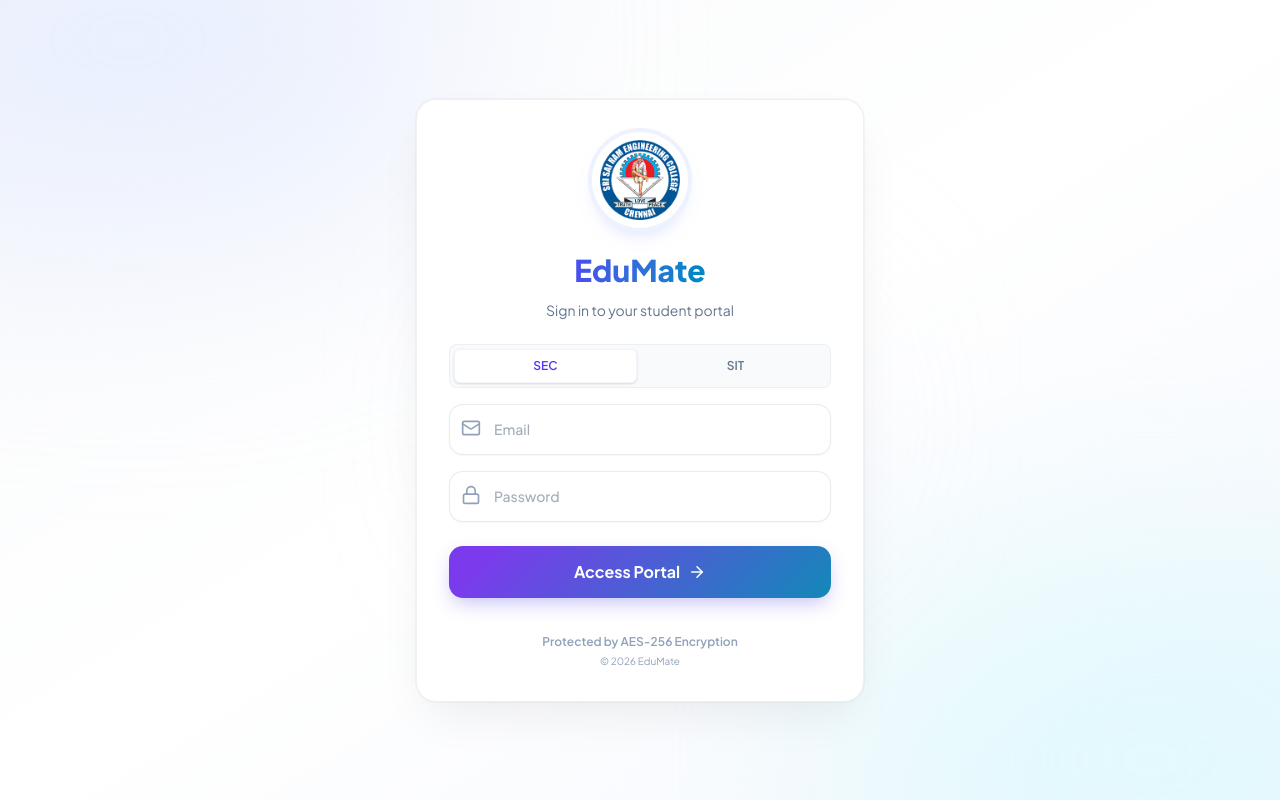
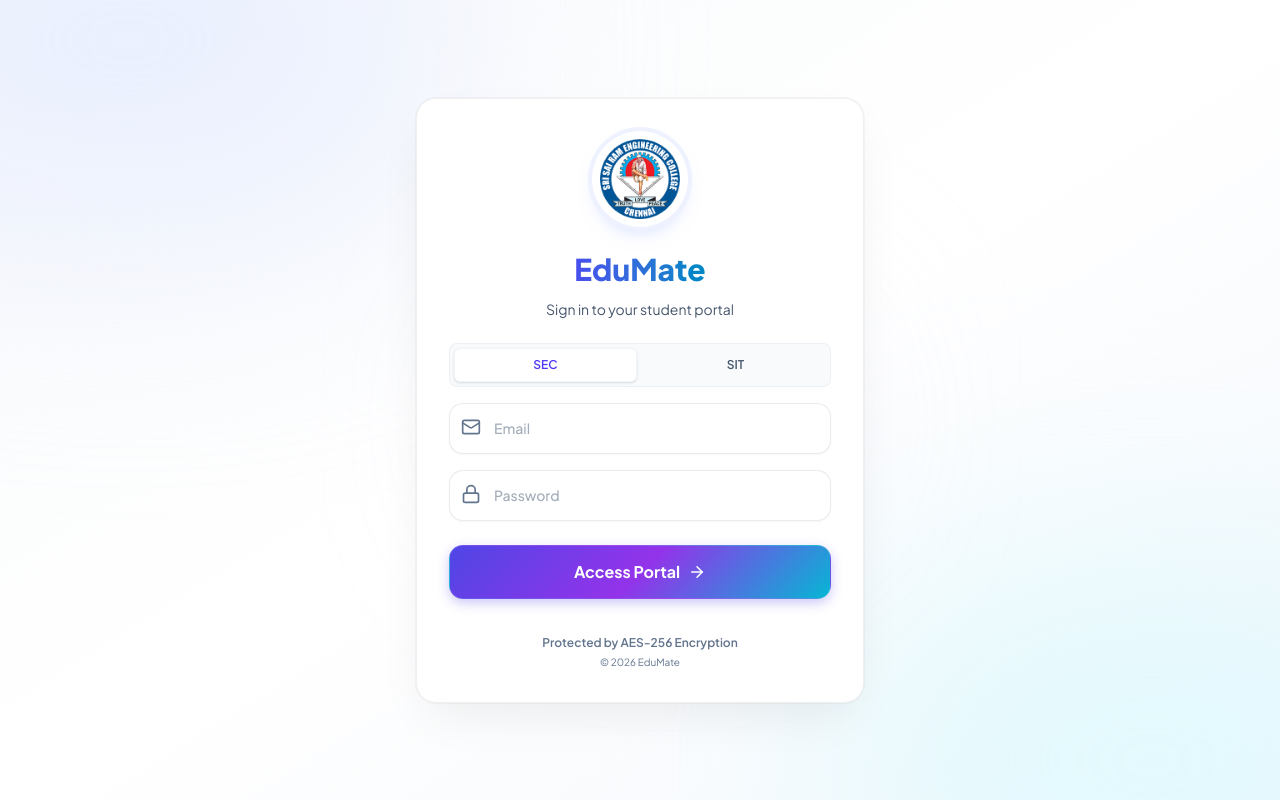
Before and after one commit to AravindS2006/edumate, a Next.js app in the folder frontend/: page / in a window 1280 px wide. Built offline with nearby package versions, Linux system fonts and the light colour scheme.

Commit message:
Updates for google pagespeed insights

```diff
--- a/frontend/next.config.ts
+++ b/frontend/next.config.ts
@@ -1,13 +1,14 @@
 import type { NextConfig } from "next";
 
 const nextConfig: NextConfig = {
+  reactStrictMode: true,
   async rewrites() {
     return [
       {
         source: '/api/:path*',
         destination: process.env.NODE_ENV === 'development'
           ? 'http://127.0.0.1:8000/api/:path*' // Proxy to Backend
-          : '/api/:path*', // Vercel handles this automatically
+          : 'http://127.0.0.1:8000/api/:path*', // Update this for production too if needed, or rely on Vercel rewrites if backend is separate
       },
     ];
   },
--- a/frontend/src/app/globals.css
+++ b/frontend/src/app/globals.css
@@ -65,36 +65,27 @@
 
 /* ── Glass Button ── */
 .glass-button {
-  background: linear-gradient(135deg, #4f46e5, #7c3aed, #0891b2);
-  background-size: 200% 200%;
-  animation: gradientShift 4s ease infinite;
+  position: relative;
+  background: linear-gradient(135deg, #4f46e5, #9333ea, #06b6d4);
+  /* Indigo-600 -> Purple-600 -> Cyan-500 */
   color: white;
   font-weight: 700;
   padding: 0.875rem 1.5rem;
   border-radius: 0.875rem;
-  box-shadow: 0 8px 20px -4px rgba(79, 70, 229, 0.35);
-  transition: all 0.3s;
+  box-shadow: 0 4px 12px rgba(79, 70, 229, 0.3);
+  transition: all 0.3s ease;
+  overflow: hidden;
+  border: 1px solid rgba(255, 255, 255, 0.1);
 }
 
 .glass-button:hover {
-  box-shadow: 0 12px 28px -4px rgba(79, 70, 229, 0.45);
-  transform: translateY(-1px);
+  box-shadow: 0 8px 20px rgba(79, 70, 229, 0.4);
+  transform: translateY(-2px);
+  filter: brightness(1.1);
 }
 
 .glass-button:active {
   transform: translateY(0);
-}
-
-@keyframes gradientShift {
-
-  0%,
-  100% {
-    background-position: 0% 50%;
-  }
-
-  50% {
-    background-position: 100% 50%;
-  }
 }
 
 /* ── Text Effects ── */
--- a/frontend/src/app/page.tsx
+++ b/frontend/src/app/page.tsx
@@ -93,6 +93,7 @@
                 height={80}
                 className="object-contain"
                 priority
+                fetchPriority="high"
               />
             </div>
           </motion.div>
@@ -107,7 +108,7 @@
               EduMate
             </h1>
 
-            <p className="text-slate-500 mt-3 text-sm">Sign in to your student portal</p>
+            <p className="text-slate-600 mt-3 text-sm">Sign in to your student portal</p>
           </motion.div>
 
           <form onSubmit={handleLogin} className="w-full space-y-4">
@@ -120,7 +121,7 @@
                   onClick={() => setInstitution('SEC')}
                   className={`flex-1 py-2 text-xs font-semibold rounded-md transition-all ${institution === 'SEC'
                     ? 'bg-white text-indigo-600 shadow-sm border border-slate-100'
-                    : 'text-slate-500 hover:text-slate-700'
+                    : 'text-slate-600 hover:text-slate-800'
                     }`}
                 >
                   SEC
@@ -130,7 +131,7 @@
                   onClick={() => setInstitution('SIT')}
                   className={`flex-1 py-2 text-xs font-semibold rounded-md transition-all ${institution === 'SIT'
                     ? 'bg-white text-indigo-600 shadow-sm border border-slate-100'
-                    : 'text-slate-500 hover:text-slate-700'
+                    : 'text-slate-600 hover:text-slate-800'
                     }`}
                 >
                   SIT
@@ -139,7 +140,7 @@
             </div>
 
             <div className="relative group">
-              <Mail className="absolute left-3 top-3.5 text-slate-400 group-focus-within:text-indigo-500 transition-colors" size={20} />
+              <Mail className="absolute left-3 top-3.5 text-slate-500 group-focus-within:text-indigo-500 transition-colors" size={20} />
               <input
                 type="text"
                 placeholder="Email"
@@ -151,7 +152,7 @@
             </div>
 
             <div className="relative group">
-              <Lock className="absolute left-3 top-3.5 text-slate-400 group-focus-within:text-indigo-500 transition-colors" size={20} />
+              <Lock className="absolute left-3 top-3.5 text-slate-500 group-focus-within:text-indigo-500 transition-colors" size={20} />
               <input
                 type="password"
                 placeholder="Password"
@@ -190,8 +191,8 @@
 
 
             <div className="text-center space-y-1 pt-1">
-              <p className="text-xs text-slate-400 font-semibold">Protected by AES-256 Encryption</p>
-              <p className="text-[10px] text-slate-400">© {new Date().getFullYear()} EduMate</p>
+              <p className="text-xs text-slate-500 font-semibold">Protected by AES-256 Encryption</p>
+              <p className="text-[10px] text-slate-500">© {new Date().getFullYear()} EduMate</p>
             </div>
           </motion.div>
         </div>
```
Also changed, not shown: 1 other file (tests, documents, lock files or other folders).
